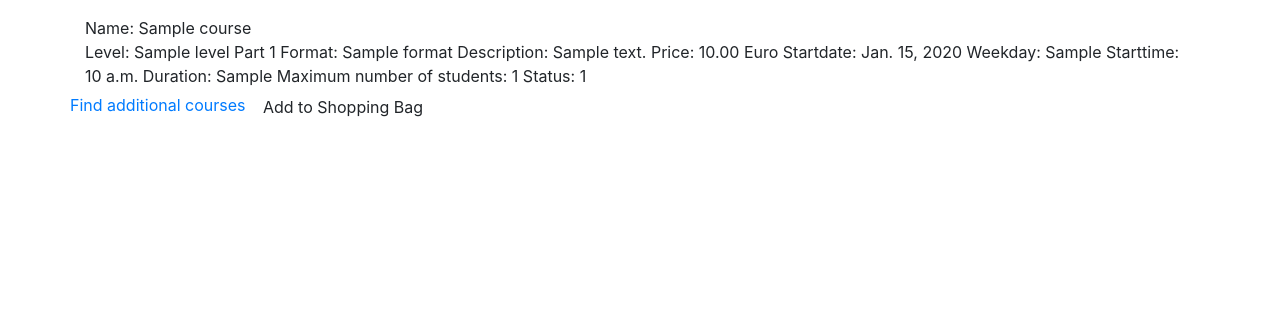
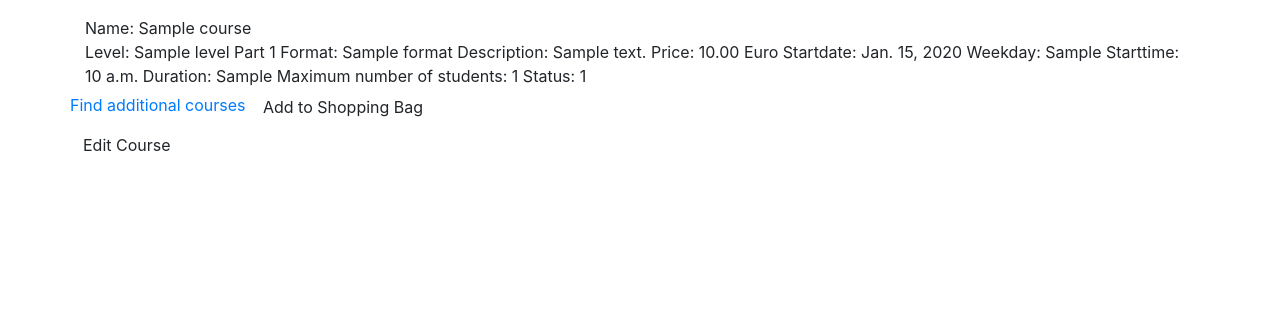
Before and after one commit to JulianeGampe/language-school, a Django app: page /courses/1/ in a window 1280 px wide. Shown: the part 80-408 px from the top of the page. Run offline with Django 3.2, Linux system fonts and the light colour scheme; a user stored in the database is signed in; tables that the repository leaves empty hold one stand-in row (values such as "Sample post"); some libraries are stand-ins or nearby versions.

Commit message:
Add the button to edit the course

```diff
--- a/courses/templates/courses/course_detail.html
+++ b/courses/templates/courses/course_detail.html
@@ -28,5 +28,10 @@
             <input type="hidden" name="redirecturl" value="{{ request.path }}">
         </form>
     </div>
+    {% if request.user.is_superuser %}
+    <div class="row">
+        <a class="btn btn-black" href="{% url 'editcourse' course.id %}">Edit Course</a>
+    </div>
+    {% endif %}
 </div>
 {% endblock content %}
```
